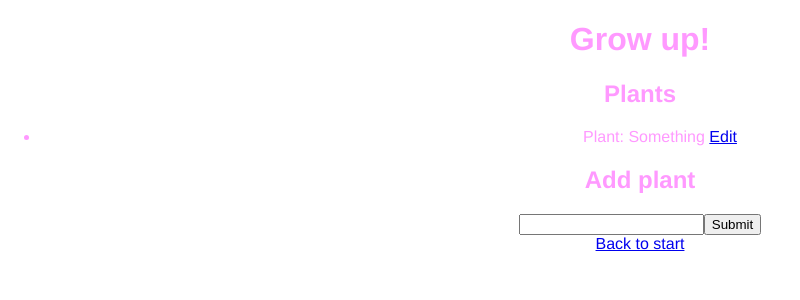
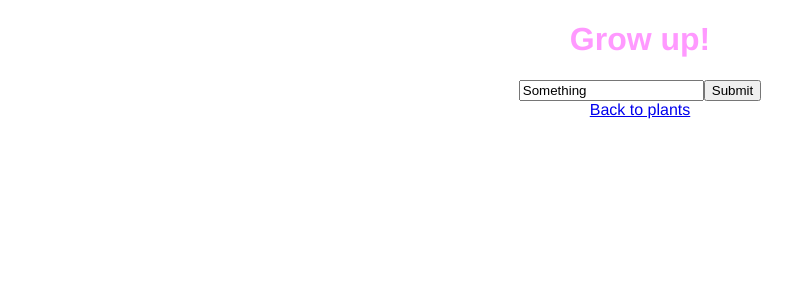
Before and after one commit to carsva/growup, a React (Create React App) app: page /plants/edit/1 in a window 1280 px wide. Shown: the top 300 px of the page, without its empty margins (0-800 px from the left). Built offline with nearby package versions, Linux system fonts and the light colour scheme.

Commit message:
Edit plant name

```diff
--- a/src/App.js
+++ b/src/App.js
@@ -14,6 +14,7 @@ import AddPlantHeader from './components/AddPlantHeader';
 import './App.min.css';
 import { AppProvider } from './AppContext';
 import Plants from './pages/Plants';
+import EditPlant from './pages/EditPlant';
 
 class App extends Component {
   render() {
@@ -30,6 +31,7 @@ class App extends Component {
                 <Route path="/amount" component={AmountPlant} />
                 <Route path="/tpm" component={TpmPlant} />
                 <Route path="/addplant" component={AddPlant} />
+                <Route path="/plants/edit/:id" component={EditPlant} />
                 <Route path="/plants" component={Plants} />
               </Switch>
             </div>
--- a/src/AppContext.js
+++ b/src/AppContext.js
@@ -4,7 +4,7 @@ export const AppContext = React.createContext('plant');
 
 let id = 0;
 
-const getId = () => ++id;
+const getId = () => ++id + '';
 
 const defaultPlant = {
   id: null,
@@ -36,6 +36,28 @@ export class AppProvider extends React.Component {
     this.setState(({ theme }) => ({
       theme: theme === 'light' ? 'dark' : 'light',
     }));
+  };
+
+  editPlant = e => {
+    e.preventDefault();
+
+    const plantId = e.target.id.value;
+    const newValues = {
+      name: e.target.name.value,
+    };
+
+    this.setState({
+      ...this.state,
+      plants: this.state.plants.map(plant => {
+        if (plant.id === plantId) {
+          return {
+            ...plant,
+            ...newValues,
+          };
+        }
+        return plant;
+      }),
+    });
   };
 
   newPlant = e => {
@@ -70,6 +92,7 @@ export class AppProvider extends React.Component {
       ...this.state,
       toggleTheme: this.toggleTheme,
       newPlant: this.newPlant,
+      editPlant: this.editPlant,
     };
 
     return (
--- /dev/null
+++ b/src/pages/EditPlant.js
@@ -0,0 +1,64 @@
+import React, { Component } from 'react';
+import { Link } from 'react-router-dom';
+import { AppConsumer } from '../AppContext';
+
+class EditPlantForm extends Component {
+  constructor(props) {
+    super(props);
+
+    this.state = {
+      values: props.values,
+    };
+  }
+
+  handleChange = name => e => {
+    this.setState({
+      ...this.state,
+      values: {
+        ...this.state.values,
+        [name]: e.target.value,
+      },
+    });
+  };
+
+  render() {
+    const { handleSubmit } = this.props;
+    const { values } = this.state;
+
+    return (
+      <form onSubmit={handleSubmit}>
+        <input type="hidden" name="id" value={values.id} />
+        <input
+          type="text"
+          name="name"
+          value={values.name}
+          onChange={this.handleChange('name')}
+        />
+
+        <input type="submit" />
+      </form>
+    );
+  }
+}
+const EditPlant = props => {
+  const plantId = props.match.params.id;
+
+  return (
+    <div>
+      <AppConsumer>
+        {state => {
+          const plant = state.plants.find(p => p.id === plantId);
+          if (!plant) {
+            return 'No plant found';
+          }
+          return (
+            <EditPlantForm values={plant} handleSubmit={state.editPlant} />
+          );
+        }}
+      </AppConsumer>
+      <Link to="/plants">Back to plants</Link>
+    </div>
+  );
+};
+
+export default EditPlant;
--- a/src/pages/Plants.js
+++ b/src/pages/Plants.js
@@ -12,10 +12,7 @@ class Plants extends Component {
             <ul>
               {state.plants.map(({ id, name }) => (
                 <li key={id}>
-                  Plant: {name}{' '}
-                  <Link to="/plants/edit" params={{ id: id }}>
-                    Edit
-                  </Link>
+                  Plant: {name} <Link to={`/plants/edit/${id}`}>Edit</Link>
                 </li>
               ))}
             </ul>
```
